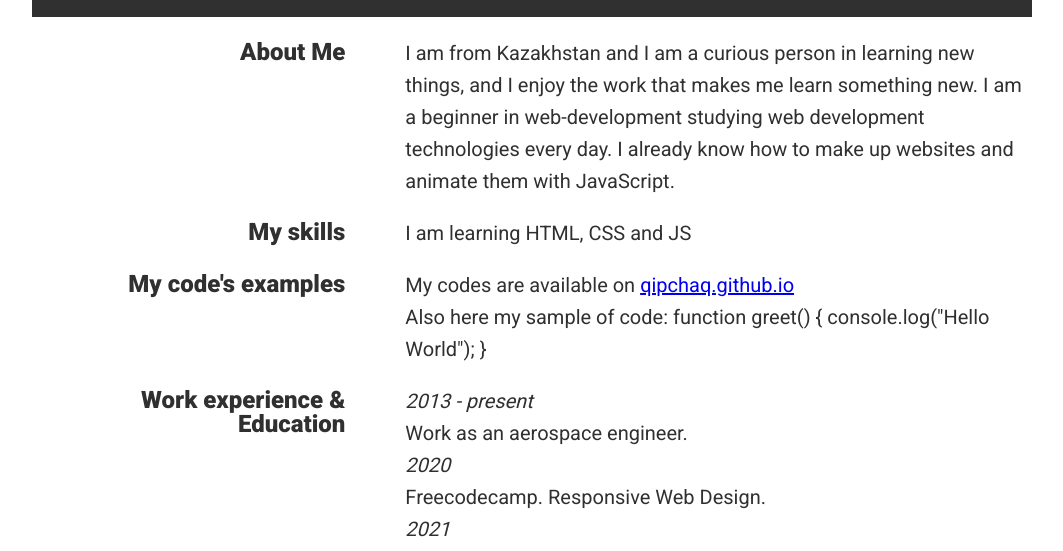
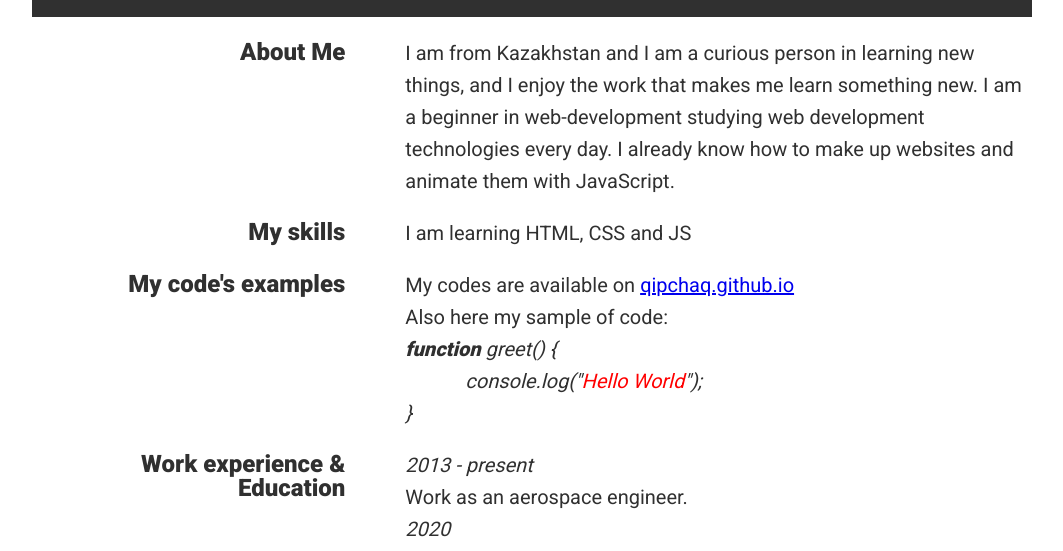
Before and after one commit to qipchaq/rsschool-cv, a plain HTML site: page index.html in a window 1280 px wide. Shown: the part 247-798 px from the top of the page, without its empty margins (108-1171 px from the left). Drawn offline with Linux system fonts and the light colour scheme.

Commit message:
refactor: reformat code examples for better readability

```diff
--- a/cv-html.css
+++ b/cv-html.css
@@ -118,6 +118,17 @@ div {
     margin: 0;
 }
 
+.span-to-block {
+    display: block;
+}
+
+.to-offset {
+    padding-left: 3em;
+}
+
+.span-to-red {
+    color: red;
+}
 
 /* ---------- Footer ---------- */
 .footer {
--- a/index.html
+++ b/index.html
@@ -46,9 +46,11 @@
             <p>My codes are available on <a href="https://github.com/qipchaq/qipchaq.github.io.git"
                     target="_blank">qipchaq.github.io</a></p>
             <p>Also here my sample of code:
-                function greet() {
-                console.log("Hello World");
-                }
+                <i><span class="span-to-block">
+                        <b>function</b> greet() {
+                    </span>
+                    <span class="to-offset">console.log("<span class="span-to-red">Hello World</span>");</span>
+                    <span class="span-to-block">}</span></i>
             </p>
         </div>
 
```
